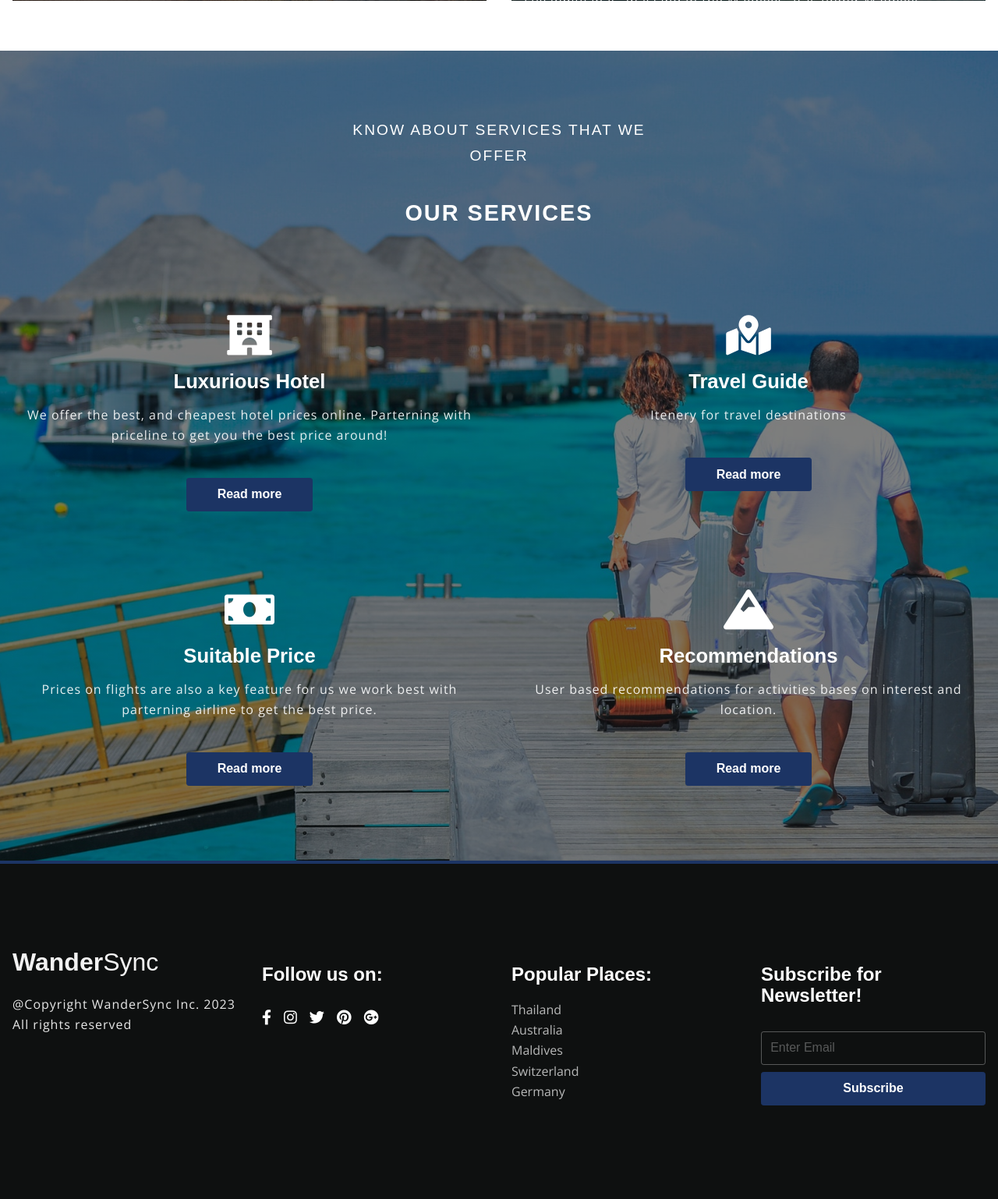
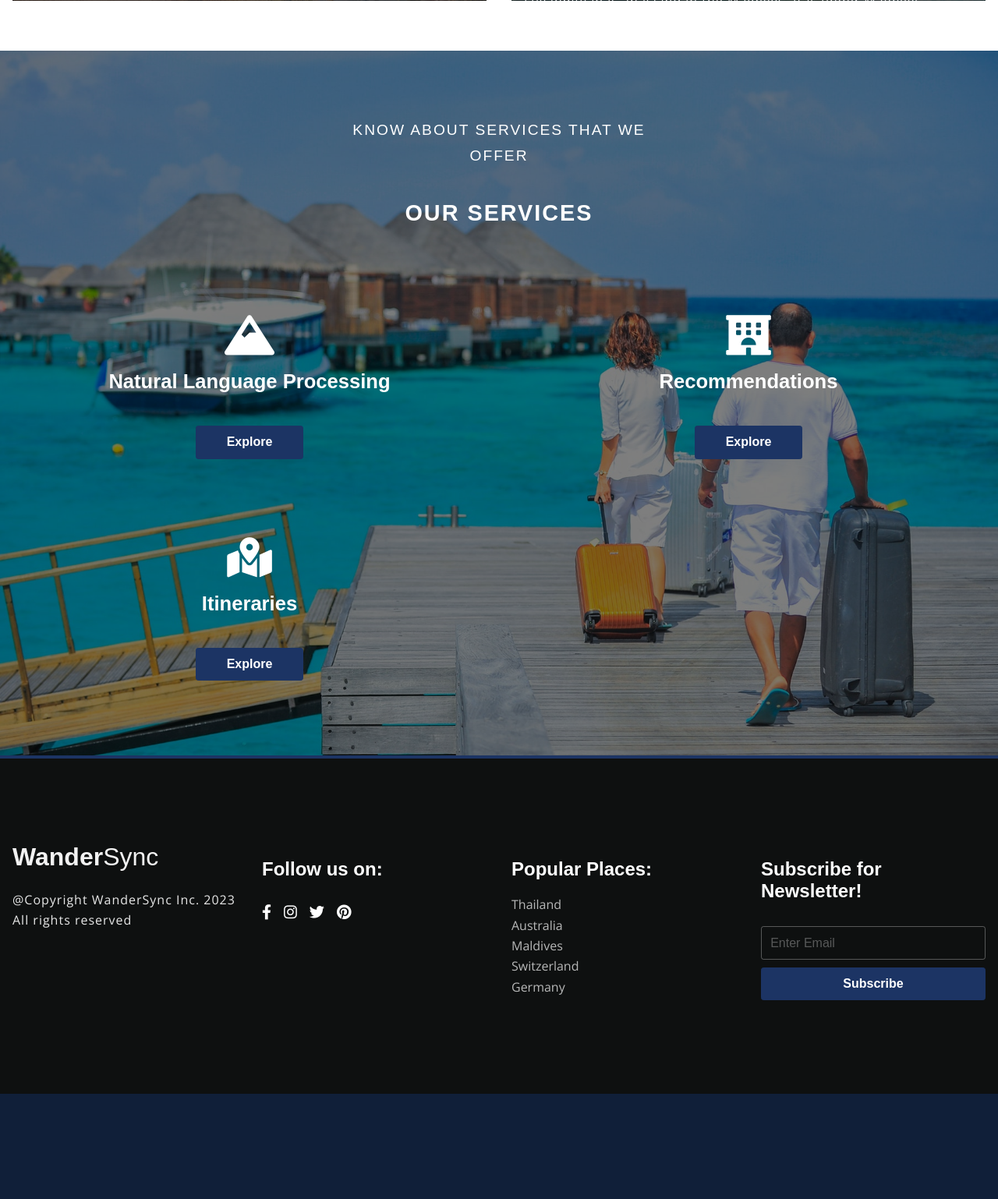
Before and after one commit to gillgurpinderr/collaborative-travel-planner, a Flask app: page / in a window 1280 px wide. Shown: the part 2492-4030 px from the top of the page at 78% size. After the commit the page ends 3895 px from the top, so only its background shows below. Run offline with Flask 3, Linux system fonts and the light colour scheme; the visitor is signed in with stand-in values (Sample User, id 1); parts of the project's set-up code (start-up, migrations or seed data) failed here and were passed over; some web fonts are replaced.

Commit message:
fix links

```diff
--- a/website/templates/protected.html
+++ b/website/templates/protected.html
@@ -209,37 +209,26 @@
                 <div class = "services-row">
                     <div class = "services-item">
                         <span class = "services-icon">
+                            <i class = "fas fa-mountain facts-icon"></i>
+                        </span>
+                        <h3>Natural Language Processing</h3>
+                        <a href = "{{ url_for('auth.recommendation') }}" class = "btn">Explore</a>
+                    </div>
+
+                    <div class = "services-item">
+                        <span class = 'services-icon'>
                             <i class = "fas fa-hotel"></i>
                         </span>
-                        <h3>Luxurious Hotel</h3>
-                        <p class = "text">We offer the best, and cheapest hotel prices online. Parterning with priceline to get you the best price around!</p>
-                        <a href = "#" class = "btn">Read more</a>
+                        <h3>Recommendations</h3>
+                        <a href = "{{ url_for('auth.recommendation') }}" class = "btn">Explore</a>
                     </div>
 
                     <div class = "services-item">
                         <span class = "services-icon">
                             <i class = "fas fa-map-marked-alt"></i>
                         </span>
-                        <h3>Travel Guide</h3>
-                        <p class = "text">Itenery for travel destinations</p>
-                        <a href = "#" class = "btn">Read more</a>
-                    </div>
-
-                    <div class = "services-item">
-                        <span class = "services-icon">
-                            <i class = "fas fa-money-bill"></i>
-                        </span>
-                        <h3>Suitable Price</h3>
-                        <p class = "text">Prices on flights are also a key feature for us we work best with parterning airline to get the best price.</p>
-                        <a href = "#" class = "btn">Read more</a>
-                    </div>
-                    <div class = "services-item">
-                        <span class = 'services-icon'>
-                            <i class = "fas fa-mountain facts-icon"></i>
-                        </span>
-                        <h3>Recommendations</h3>
-                        <p class = "text"> User based recommendations for activities bases on interest and location.</p>
-                        <a href = "#" class = "btn">Read more</a>
+                        <h3>Itineraries</h3>
+                        <a href = "{{ url_for('auth.recommendation') }}" class = "btn">Explore</a>
                     </div>
                 </div>
             </div>
@@ -260,28 +249,23 @@
                     <h2>Follow us on: </h2>
                     <ul class = "social-links">
                         <li>
-                            <a href = "#">
+                            <a href = "https://facebook.com" target="_blank">
                                 <i class = "fab fa-facebook-f"></i>
                             </a>
                         </li>
                         <li>
-                            <a href = "#">
+                            <a href = "https://instagram.com" target="_blank">
                                 <i class = "fab fa-instagram"></i>
                             </a>
                         </li>
                         <li>
-                            <a href = "#">
+                            <a href = "https://x.com" target="_blank">
                                 <i class = "fab fa-twitter"></i>
                             </a>
                         </li>
                         <li>
-                            <a href = "#">
+                            <a href = "https://pinterest.com" target="_blank">
                                 <i class = "fab fa-pinterest"></i>
-                            </a>
-                        </li>
-                        <li>
-                            <a href = "#">
-                                <i class = "fab fa-google-plus"></i>
                             </a>
                         </li>
                     </ul>
@@ -300,7 +284,7 @@
 
                 <div class = "subscribe-form footer-item">
                     <h2>Subscribe for Newsletter!</h2>
-                    <form class = "flex">
+                    <form action= "{{ url_for('auth.about') }}" class = "flex">
                         <input type = "email" placeholder="Enter Email" class = "form-control">
                         <input type = "submit" class = "btn" value = "Subscribe">
                     </form>
```
Also changed, not shown: website/templates/about.html (+14 -14 lines), website/templates/contact.html (+4 -9 lines).
